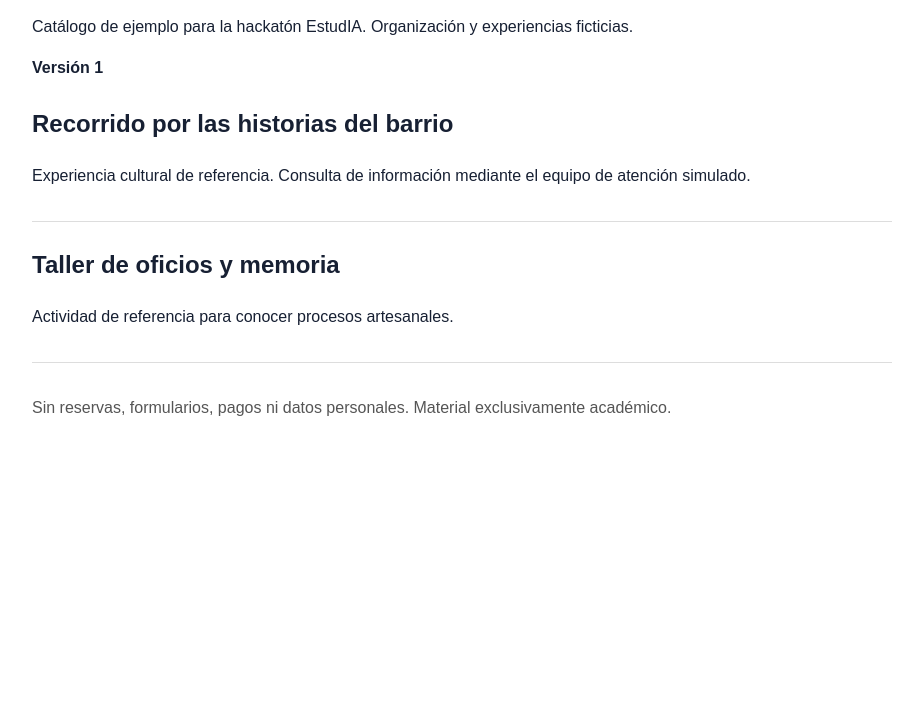
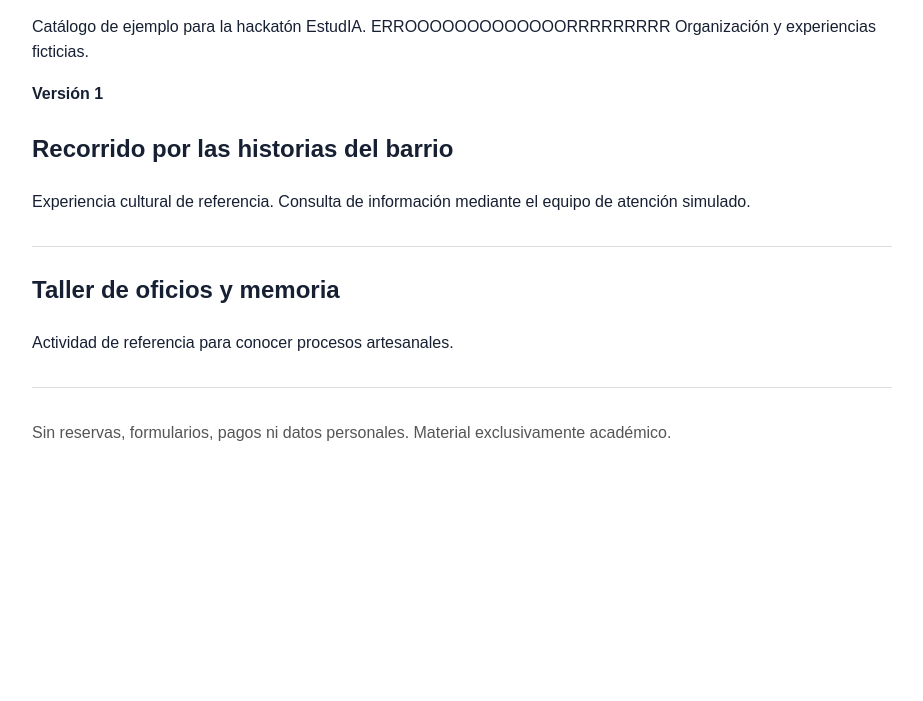
Before and after one commit to Sativa-Nova/pruebaxdd, a plain HTML site: page index.html in a window 1280 px wide. Shown: the part 99-800 px from the top of the page, without its empty margins (178-1101 px from the left). Drawn offline with Linux system fonts and the light colour scheme.

```diff
--- a/index.html
+++ b/index.html
@@ -1 +1 @@
-<!doctype html><html lang="es"><head><meta charset="utf-8"><meta name="viewport" content="width=device-width, initial-scale=1"><title>Ruta Local - Catálogo ficticio ERROOOOOOOOORRRRRRR EN EL CODIGO</title><link rel="stylesheet" href="styles.css"></head><body><h1>Ruta Local</h1><p>Catálogo de ejemplo para la hackatón EstudIA. Organización y experiencias ficticias.</p><p><strong>Versión 1</strong></p><article><h2>Recorrido por las historias del barrio</h2><p>Experiencia cultural de referencia. Consulta de información mediante el equipo de atención simulado.</p></article><article><h2>Taller de oficios y memoria</h2><p>Actividad de referencia para conocer procesos artesanales.</p></article><footer>Sin reservas, formularios, pagos ni datos personales. Material exclusivamente académico.</footer></body></html>
+<!doctype html><html lang="es"><head><meta charset="utf-8"><meta name="viewport" content="width=device-width, initial-scale=1"><title>Ruta Local - Catálogo ficticio ERROOOOOOOOORRRRRRR EN EL CODIGO</title><link rel="stylesheet" href="styles.css"></head><body><h1>Ruta Local</h1><p>Catálogo de ejemplo para la hackatón EstudIA. ERROOOOOOOOOOOOORRRRRRRRR Organización y experiencias ficticias.</p><p><strong>Versión 1</strong></p><article><h2>Recorrido por las historias del barrio</h2><p>Experiencia cultural de referencia. Consulta de información mediante el equipo de atención simulado.</p></article><article><h2>Taller de oficios y memoria</h2><p>Actividad de referencia para conocer procesos artesanales.</p></article><footer>Sin reservas, formularios, pagos ni datos personales. Material exclusivamente académico.</footer></body></html>
```
